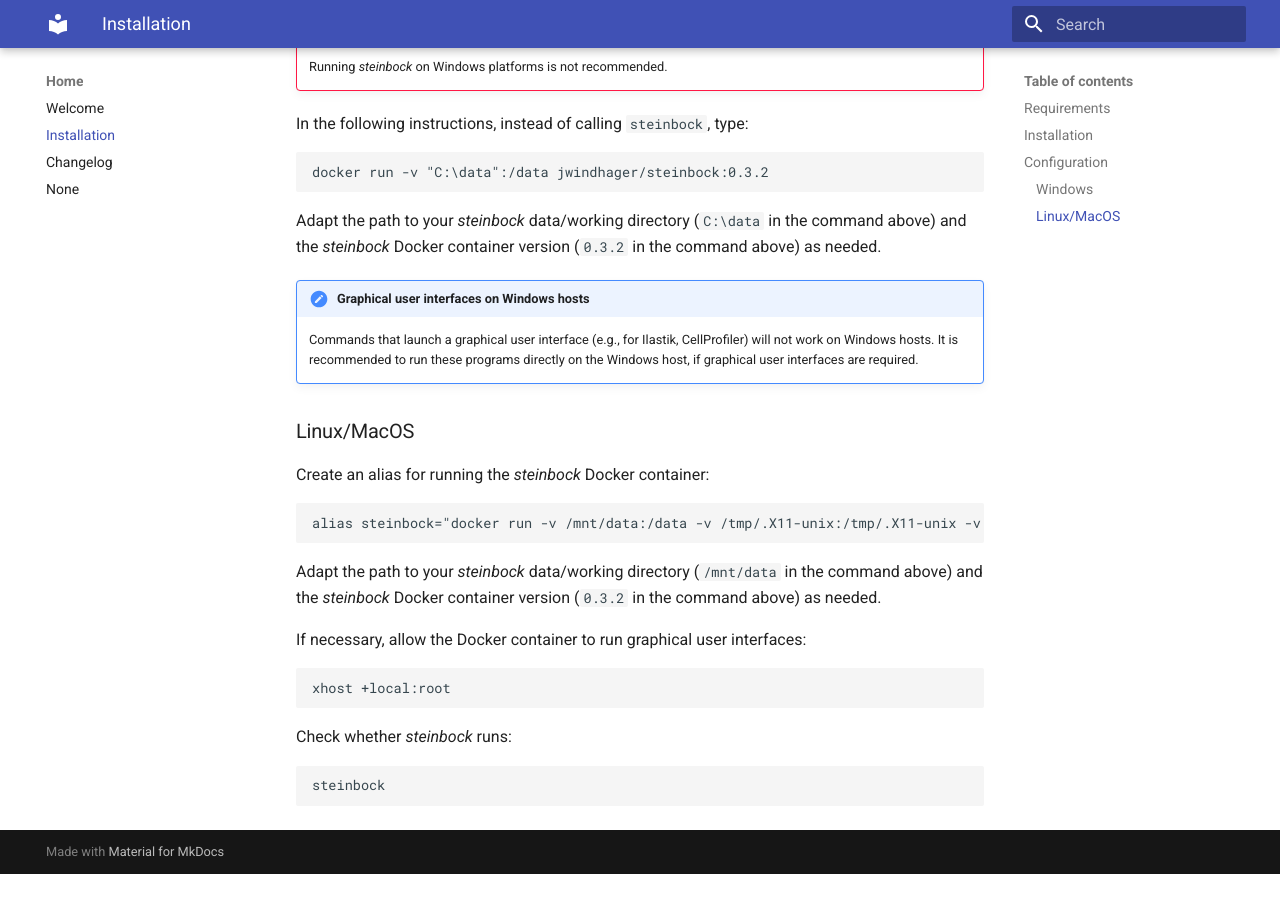
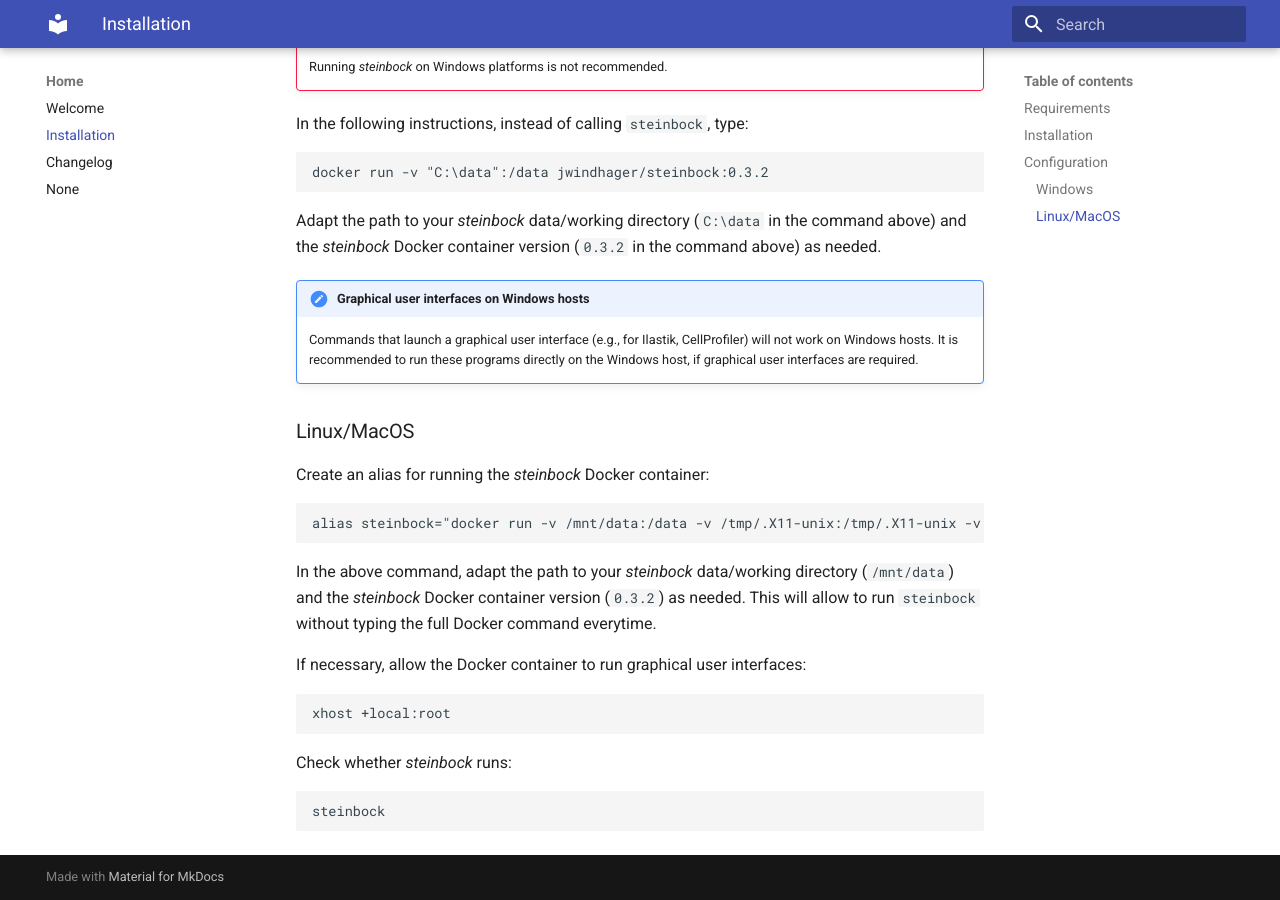
Before and after one commit to BodenmillerGroup/steinbock, an MkDocs documentation site: the page built from docs/install.md, in a window 1280 px wide and 900 px high, scrolled down 774 px. Built offline with MkDocs 1.6.1 and Material for MkDocs 9.7.7, drawn with Linux system fonts in a browser that asks for light colours; before the commit the page ends 1648 px from its top, so only the background shows below that.

Commit message:
Clarify the use of the steinbock alias (closes #5)

```diff
--- a/docs/install.md
+++ b/docs/install.md
@@ -38,7 +38,7 @@
 
     alias steinbock="docker run -v /mnt/data:/data -v /tmp/.X11-unix:/tmp/.X11-unix -v ~/.Xauthority:/root/.Xauthority:ro -e DISPLAY jwindhager/steinbock:0.3.2"
 
-Adapt the path to your *steinbock* data/working directory (`/mnt/data` in the command above) and the *steinbock* Docker container version (`0.3.2` in the command above) as needed.
+In the above command, adapt the path to your *steinbock* data/working directory (`/mnt/data`) and the *steinbock* Docker container version (`0.3.2`) as needed. This will allow to run `steinbock` without typing the full Docker command everytime.
 
 If necessary, allow the Docker container to run graphical user interfaces:
 
```
